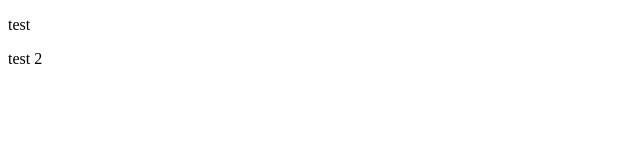
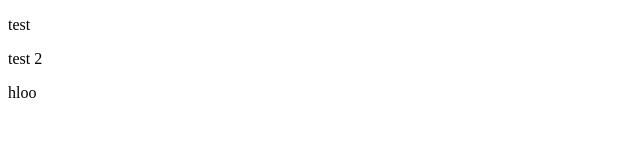
Before and after one commit to tim15151/camping, a plain HTML site: page index.html in a window 1280 px wide. Shown: the full height of the page, 0-640 px from the left. Drawn offline with Linux system fonts and the light colour scheme.

Commit message:
thay doi p

```diff
--- a/index.html
+++ b/index.html
@@ -10,5 +10,6 @@
     <p> test </p>
 
     <p> test 2</p>
+    <p>hloo</p>
 </body>
 </html>
```
